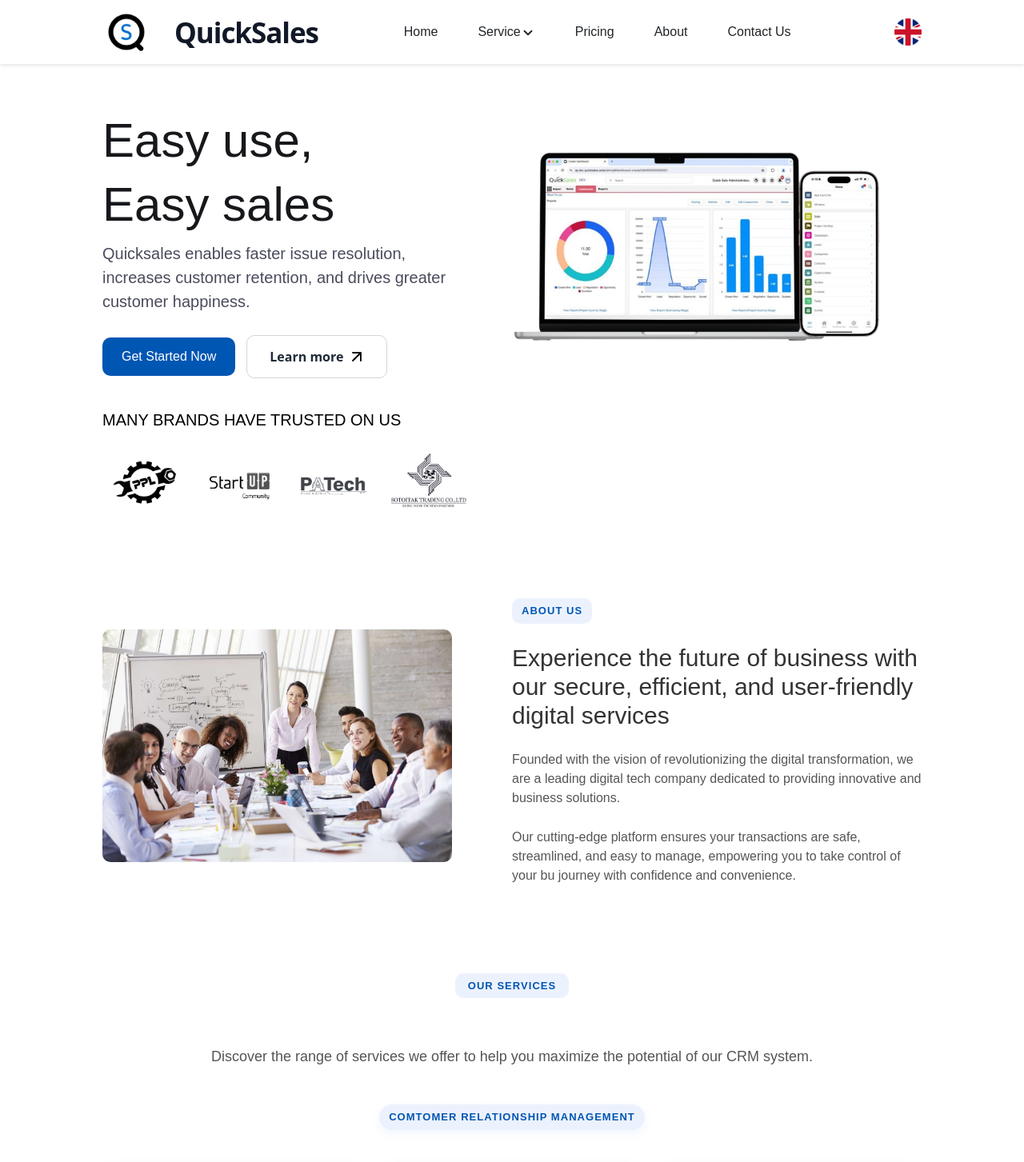
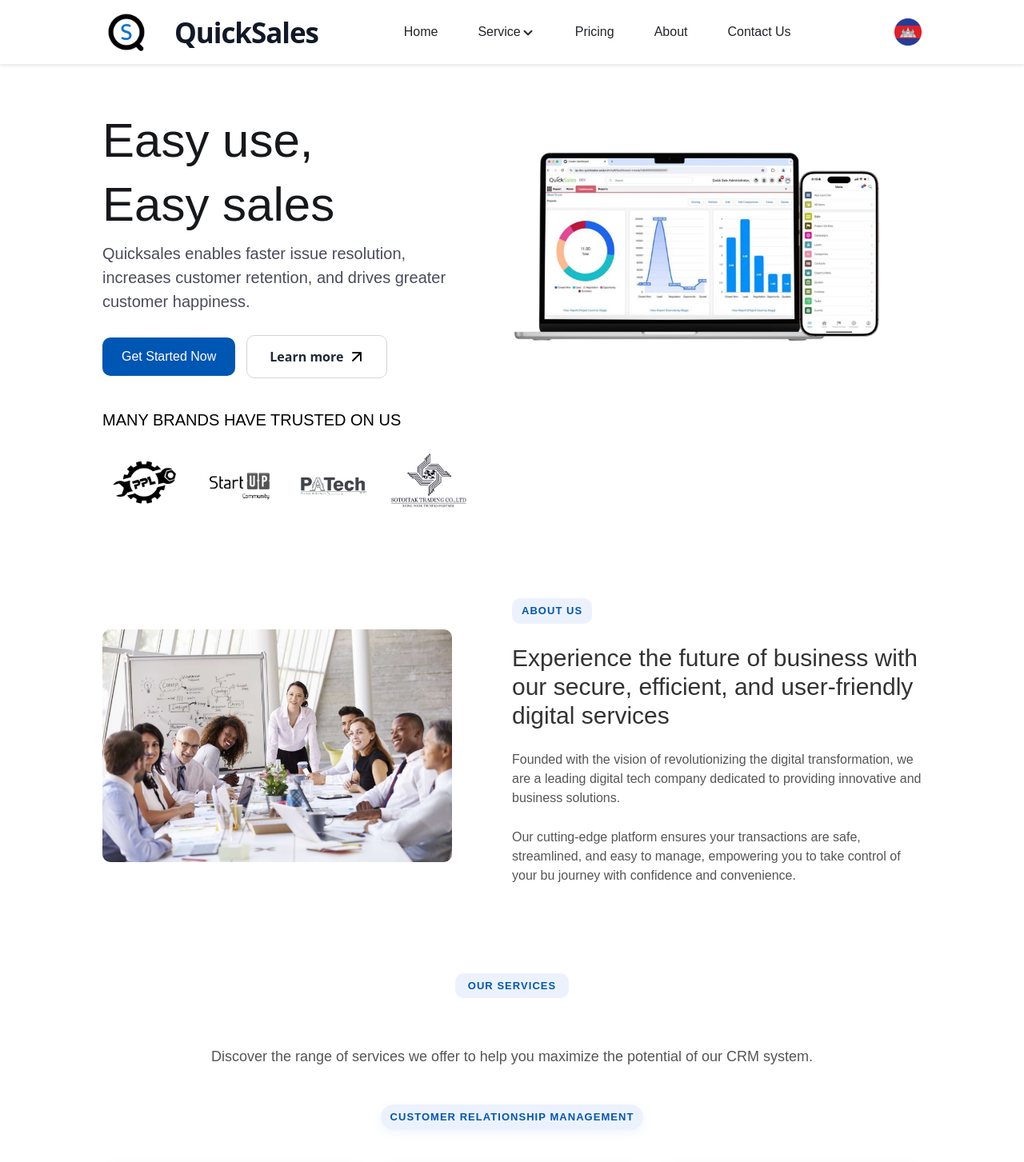
Before and after one commit to Leanghour23/quicksales, a React (Vite) app: page / in a window 1280 px wide. Shown: the top 1453 px of the page at 80% size. Built offline with nearby package versions, Linux system fonts and the light colour scheme; a web font is replaced by a local one.

Commit message:
update13

```diff
--- a/src/App.jsx
+++ b/src/App.jsx
@@ -40,7 +40,7 @@ function App() {
 
   const navTitle = siteContent.nav.logo.title.text;
   const languageButtonLabel = language === 'en' ? 'English' : 'Khmer';
-  const languageButtonImage = language === 'en' ? ukFlag : cambodiaFlag;
+  const languageButtonImage = language === 'en' ? cambodiaFlag : ukFlag;
   const heroTitle = getText(siteContent.hero.title);
     const heroSubtitle = getText(siteContent.hero.subtitle);
     const heroDescription = getText(siteContent.hero.description);
@@ -424,20 +424,20 @@ function App() {
 
         <div className="Testimonuals">
           <div className="testimonials-header">
-            <span className="testimonials-eyebrow">{siteContent.Testimonuals.eyebrow}</span>
-            <h2>{siteContent.Testimonuals.heading}</h2>
-            <p>{siteContent.Testimonuals.subheading}</p>
+            <span className="testimonials-eyebrow">{getText(siteContent.Testimonuals.eyebrow)}</span>
+            <h2>{getText(siteContent.Testimonuals.heading)}</h2>
+            <p>{getText(siteContent.Testimonuals.subheading)}</p>
           </div>
 
           <div className="testimonials-grid">
             {siteContent.Testimonuals.items.map((t, i) => (
               <div className="testimonial-card" key={i}>
-                <p className="testimonial-text">"{t.text}"</p>
+                <p className="testimonial-text">"{getText(t.text)}"</p>
                 <div className="testimonial-author">
-                  <img src={t.img} alt={t.name} className="testimonial-avatar" />
+                  <img src={t.img} alt={getText(t.name)} className="testimonial-avatar" />
                   <div>
-                    <p className="testimonial-name">{t.name}</p>
-                    <p className="testimonial-role">{t.role}</p>
+                    <p className="testimonial-name">{getText(t.name)}</p>
+                    <p className="testimonial-role">{getText(t.role)}</p>
                   </div>
                 </div>
               </div>
--- a/src/data/siteContent.js
+++ b/src/data/siteContent.js
@@ -165,8 +165,8 @@ const siteContent = {
       kh: 'ស្វែងរកជួរសេវាកម្មដែលយើងផ្តល់ដើម្បីជួយអ្នកបង្កើនសក្តានុពលនៃប្រព័ន្ធ CRM របស់យើង។',
     },
     subtitle: {
-      en: 'Comtomer Relationship Management',
-      kh: 'Comtomer Relationship Management',
+      en: 'customer Relationship Management',
+      kh: 'customer Relationship Management',
     },
     cards: [
       {
@@ -211,7 +211,7 @@ const siteContent = {
       {
         title: {
           en: 'Inventory & Asset Optimization',
-          kh: 'Inventory & Asset Optimization',
+          kh: 'ការធ្វើទិន្នន័យសារពើភ័ណ្ឌ និងការបង្កើនប្រសិទ្ធភាពទ្រព្យសកម្ម',
         },
         description: {
           en: 'I transform inventory from a cost center into a strategic asset. Through meticulous tracking, predictive analysis, and streamlined workflows, I ensure operational precision. My focus is on reducing waste, increasing turnover, and delivering clear visibility across the entire supply chain.',
@@ -222,7 +222,7 @@ const siteContent = {
       {
         title: {
           en: 'Invoice & Billing Management',
-          kh: 'Invoice & Billing Management',
+          kh: 'ការគ្រប់គ្រងវិក្កយបត្រ និងការទូទាត់ប្រាក់',
         },
         description: {
           en: 'Efficient billing is the backbone of healthy cash flow. My approach focuses on creating streamlined invoicing systems that eliminate payment delays and reduce administrative errors. I design solutions that automate invoice generation, track payment statuses in real-time, and simplify reconciliation processes.',
@@ -233,7 +233,7 @@ const siteContent = {
       {
         title: {
           en: 'Expense Management',
-          kh: 'Expense Management',
+          kh: 'ការគ្រប់គ្រងការចំណាយ',
         },
         description: {
           en: 'Controlling costs is just as critical as driving revenue. My approach to expense management focuses on creating full visibility into where money is going—from operational costs and vendor payments to travel expenses and overhead. I design systems that automate expense tracking, enforce spending policies, and provide real-time budget monitoring. ',
@@ -250,7 +250,7 @@ const siteContent = {
     },
     subtitle: {
       en: 'We understand that every business is unique, and so are your system needs.',
-      kh: 'យើងយល់ថាអាជីវកម្មនីមួយៗមានលក្ខណៈប្លែកពីគេ ហើយតម្រូវការ CRM របស់អ្នកក៏ដូចគ្នាដែរ។',
+      kh: 'យើងយល់ថាអាជីវកម្មនីមួយៗមានលក្ខណៈប្លែកពីគេ ហើយតម្រូវការរបស់អ្នកក៏ដូចគ្នាដែរ។',
     },
     description: {
       en: 'We offer tailored solutions to help you manage customer relationships effectively and drive growth.',
@@ -506,44 +506,107 @@ const siteContent = {
     ],
   },
   Testimonuals: {
-    eyebrow: "Testimonials",
-    heading: "What Our Users Are Saying",
-    subheading: "Real Stories of Success and Satisfaction from Our Diverse Community",
+    eyebrow: {
+      en: "Testimonials",
+      kh: "សក្ខីកម្ម",
+    },
+    heading: {
+      en: "What Our Users Are Saying",
+      kh: "អ្វីដែលអ្នកប្រើប្រាស់របស់យើងកំពុងនិយាយ",
+    },
+    subheading: {
+      en: "Real Stories of Success and Satisfaction from Our Diverse Community",
+      kh: "រឿងរ៉ាវពិតអំពីភាពជោគជ័យ និងការពេញចិត្តពីសហគមន៍ចម្រុះរបស់យើង",
+    },
     items: [
       {
-        text: "This platform has completely transformed the way I manage my business finances. The real-time transaction tracking and seamless payment options have saved me so much time and effort!",
-        name: "John Davis",
-        role: "Small Business Owner",
+        text: {
+          en: "This platform has completely transformed the way I manage my business flow. The real-time transaction tracking and seamless inventories and sales options have saved me so much time and effort!",
+          kh: "វេទិកានេះបានផ្លាស់ប្តូររបៀបដែលខ្ញុំគ្រប់គ្រងហិរញ្ញវត្ថុអាជីវកម្មរបស់ខ្ញុំទាំងស្រុង។ ការតាមដានប្រតិបត្តិការតាមពេលវេលាជាក់ស្តែង និងជម្រើសបង់ប្រាក់ដ៏រលូន បានជួយសន្សំពេលវេលា និងកម្លាំងខ្ញុំបានច្រើនណាស់!",
+        },
+        name: {
+          en: "Phalla UNG",
+          kh: "Phalla UNG",
+        },
+        role: {
+          en: "PPL Garage",
+          kh: "ម្ចាស់អាជីវកម្មខ្នាតតូច",
+        },
         img: "https://randomuser.me/api/portraits/men/32.jpg",
       },
       {
-        text: "As a freelancer, managing my finances can be overwhelming. The budgeting tools and personalized insights have made it so much easier to stay on top of my expenses and plan for the future.",
-        name: "Emily Smith",
-        role: "Freelancer",
+        text: {
+          en: "Before used QUICKSALES CRM, our leads were scattered across spreadsheets and sticky notes. Now, everything is centralized. We finally have a 360-degree view of our customers, and our response time has dropped by half. I can't imagine running my business without it.",
+          kh: "ក្នុងនាមជាអ្នកធ្វើការឯករាជ្យ ការគ្រប់គ្រងហិរញ្ញវត្ថុរបស់ខ្ញុំអាចពិបាកខ្លាំង។ ឧបករណ៍គ្រប់គ្រងថវិកា និងការយល់ដឹងផ្ទាល់ខ្លួន បានធ្វើឱ្យខ្ញុំតាមដានចំណាយ និងរៀបផែនការសម្រាប់អនាគតបានងាយស្រួលជាងមុនច្រើន។",
+        },
+        name: {
+          en: "Pheakdey Loem",
+          kh: "Pheakdey Loem",
+        },
+        role: {
+          en: "CEO of SOTOITAK Trading",
+          kh: "អ្នកធ្វើការឯករាជ្យ",
+        },
         img: "https://randomuser.me/api/portraits/women/44.jpg",
       },
       {
-        text: "The investment options and portfolio management tools on this platform are top-notch. It's a game-changer for anyone serious about growing their wealth.",
-        name: "Michael Rodriguez",
-        role: "Investor",
+        text: {
+          en: "The investment options and portfolio management tools on this platform are top-notch. It's a game-changer for anyone serious about growing their wealth.",
+          kh: "ជម្រើសវិនិយោគ និងឧបករណ៍គ្រប់គ្រងផលប័ត្រនៅលើវេទិកានេះមានគុណភាពខ្ពស់ណាស់។ វាជាអ្វីដែលផ្លាស់ប្តូរហ្គេមសម្រាប់អ្នកណាក៏ដោយដែលយកចិត្តទុកដាក់ក្នុងការបង្កើនទ្រព្យសម្បត្តិរបស់ខ្លួន។",
+        },
+        name: {
+          en: "Michael Rodriguez",
+          kh: "Michael Rodriguez",
+        },
+        role: {
+          en: "Investor",
+          kh: "វិនិយោគិន",
+        },
         img: "https://randomuser.me/api/portraits/men/56.jpg",
       },
       {
-        text: "The security features are outstanding. Knowing that my financial data is protected gives me peace of mind, and the platform's efficiency makes it a pleasure to use.",
-        name: "James Kim",
-        role: "IT Consultant",
+        text: {
+          en: "The security features are outstanding. Knowing that my financial data is protected gives me peace of mind, and the platform's efficiency makes it a pleasure to use.",
+          kh: "មុខងារសុវត្ថិភាពគឺល្អឥតខ្ចោះ។ ការដឹងថាទិន្នន័យហិរញ្ញវត្ថុរបស់ខ្ញុំត្រូវបានការពារ ធ្វើឱ្យខ្ញុំមានសុខដុមរមនា ហើយប្រសិទ្ធភាពនៃវេទិកានេះធ្វើឱ្យការប្រើប្រាស់វាក្លាយជារឿងរីករាយ។",
+        },
+        name: {
+          en: "James Kim",
+          kh: "James Kim",
+        },
+        role: {
+          en: "IT Consultant",
+          kh: "ទីប្រឹក្សា IT",
+        },
         img: "https://randomuser.me/api/portraits/men/22.jpg",
       },
       {
-        text: "I never thought managing money could be this simple! The user-friendly interface and secure transaction process give me the confidence to handle my finances independently.",
-        name: "Sarah Lee",
-        role: "College Student",
+        text: {
+          en: "I never thought managing money could be this simple! The user-friendly interface and secure transaction process give me the confidence to handle my finances independently.",
+          kh: "ខ្ញុំមិនធ្លាប់គិតថាការគ្រប់គ្រងលុយអាចងាយស្រួលបែបនេះទេ! ចំណុចប្រទាក់ងាយស្រួលប្រើ និងដំណើរការប្រតិបត្តិការដែលមានសុវត្ថិភាព ផ្តល់ឱ្យខ្ញុំនូវទំនុកចិត្តក្នុងការគ្រប់គ្រងហិរញ្ញវត្ថុដោយខ្លួនឯង។",
+        },
+        name: {
+          en: "Sarah Lee",
+          kh: "Sarah Lee",
+        },
+        role: {
+          en: "College Student",
+          kh: "និស្សិតមហាវិទ្យាល័យ",
+        },
         img: "https://randomuser.me/api/portraits/women/68.jpg",
       },
       {
-        text: "The platform's intuitive design and robust features have been a game-changer for my startup. It's helped me streamline operations and focus on growing my business.",
-        name: "Laura Brown",
-        role: "Entrepreneur",
+        text: {
+          en: "The platform's intuitive design and robust features have been a game-changer for my startup. It's helped me streamline operations and focus on growing my business.",
+          kh: "ការរចនាដ៏ងាយយល់ និងមុខងាររឹងមាំរបស់វេទិកានេះ បានជួយផ្លាស់ប្តូរអាជីវកម្មថ្មីរបស់ខ្ញុំយ៉ាងខ្លាំង។ វាបានជួយឱ្យខ្ញុំសម្រួលប្រតិបត្តិការ និងផ្តោតលើការរីកចម្រើនអាជីវកម្ម។",
+        },
+        name: {
+          en: "Laura Brown",
+          kh: "Laura Brown",
+        },
+        role: {
+          en: "Entrepreneur",
+          kh: "សហគ្រិន",
+        },
         img: "https://randomuser.me/api/portraits/women/90.jpg",
       },
     ],
```
Also changed, not shown: src/App.css (+9 -1 lines).
